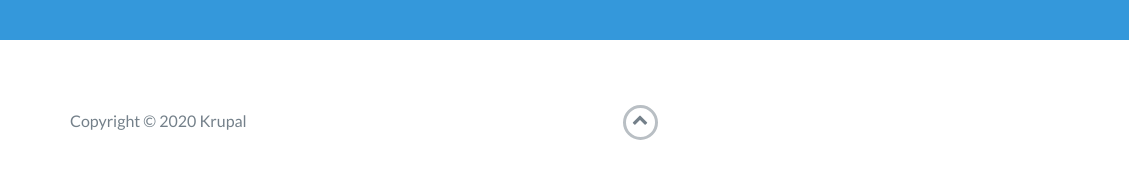
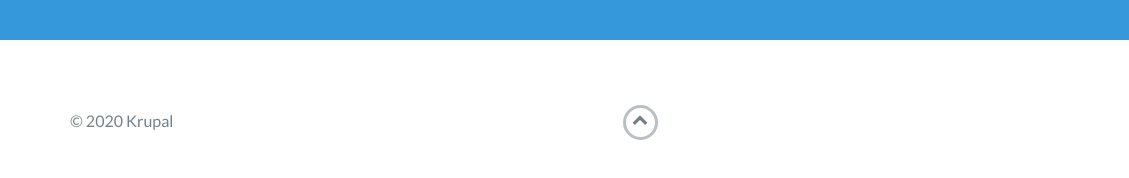
Before and after one commit to patelkrupal/patelkrupal.github.io, a website: page index.html in a window 1280 px wide. Shown: the part 3651-3829 px from the top of the page, 0-1129 px from the left. Drawn offline with nearby package versions, Linux system fonts and the light colour scheme.

Commit message:
Update index.html

```diff
--- a/index.html
+++ b/index.html
@@ -348,7 +348,7 @@
             <div class="row">
                 <div class="col-sm-5 copyright">
                     <p>
-                        Copyright &copy; 2020 Krupal
+                        &copy; 2020 Krupal
                     </p>
                 </div>
                 <div class="col-sm-2 top">
```
